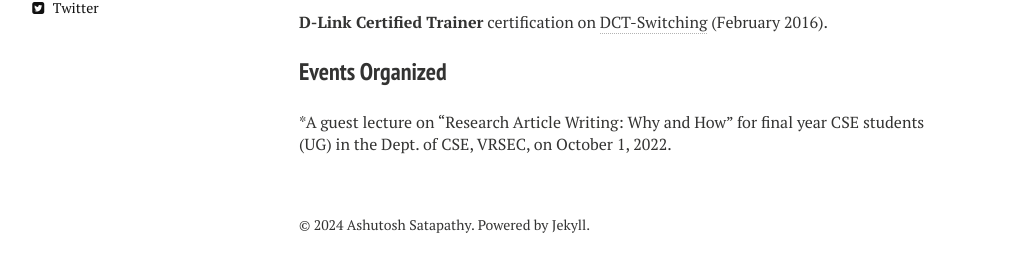
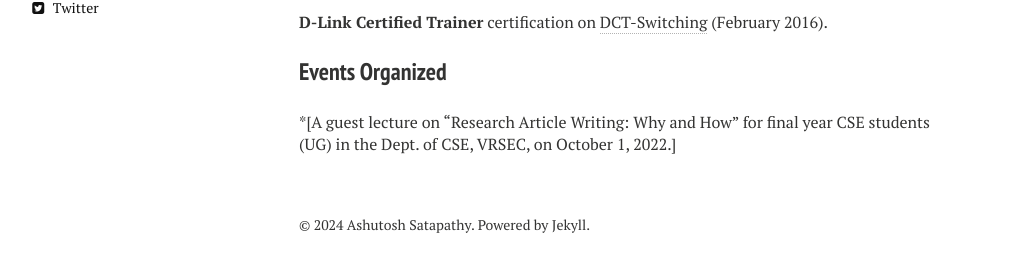
Before and after one commit to ashutoshsatapathy1990/ashutoshsatapathy1990.github.io, a Jekyll site: the page built from achievement.md, in a window 1280 px wide. Shown: the part 590-862 px from the top of the page, without its empty margins (21-1047 px from the left). Built offline with Jekyll 4.4.1, drawn with Linux system fonts in a browser that asks for light colours; nearby versions of some CDN libraries.

```diff
--- a/achievement.md
+++ b/achievement.md
@@ -24,4 +24,4 @@ Pics related to my academic and research endeavors over the years.
 
 ### Events Organized
 
-*A guest lecture on "Research Article Writing: Why and How" for final year CSE students (UG) in the Dept. of CSE, VRSEC, on October 1, 2022.
+*[A guest lecture on "Research Article Writing: Why and How" for final year CSE students (UG) in the Dept. of CSE, VRSEC, on October 1, 2022.]
```
